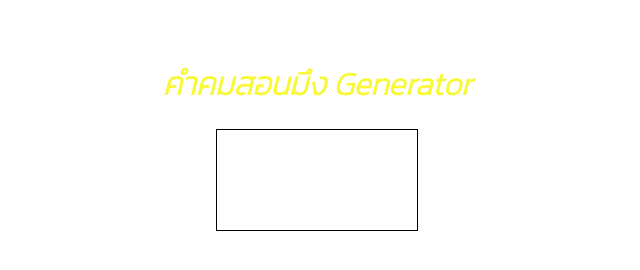
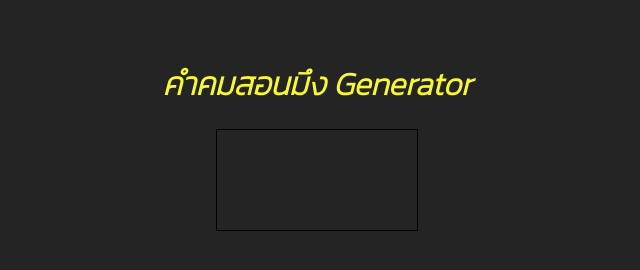
Before and after one commit to KIZUNEParty/meme-gen, a website built with Vite: page index.html in a window 1280 px wide. Shown: the whole page, without its empty margins (323-963 px from the left). Built offline with nearby package versions, Linux system fonts and the light colour scheme.

Commit message:
add some style

```diff
--- a/index.html
+++ b/index.html
@@ -5,6 +5,11 @@
     <link rel="icon" type="image/svg+xml" href="favicon.svg" />
     <meta name="viewport" content="width=device-width, initial-scale=1.0" />
     <title>คำคมสอนมึง Generator</title>
+    <style>
+      body {
+        background-color: #242424;
+      }
+    </style>
   </head>
   <body>
     <div id="app"></div>
```
